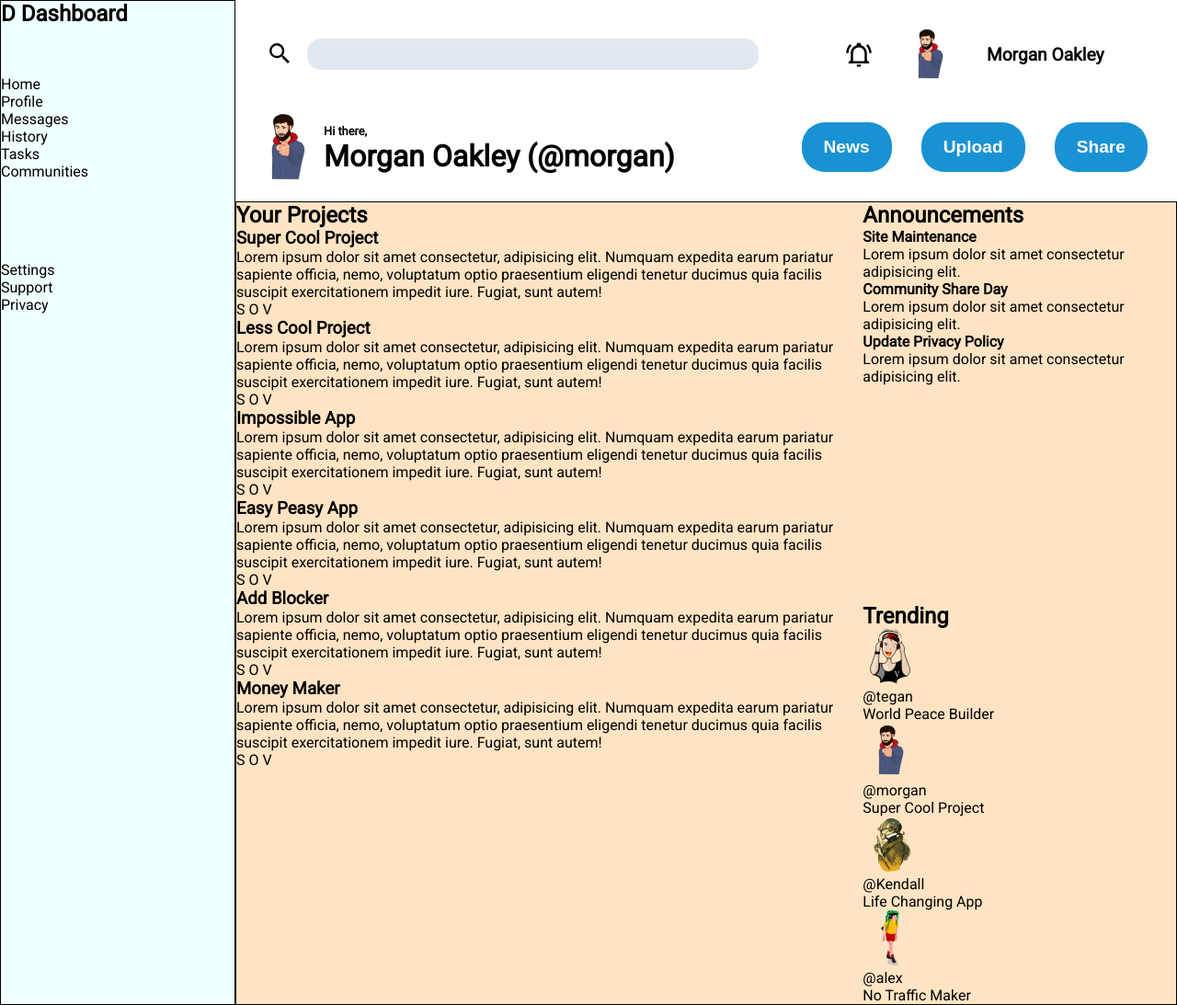
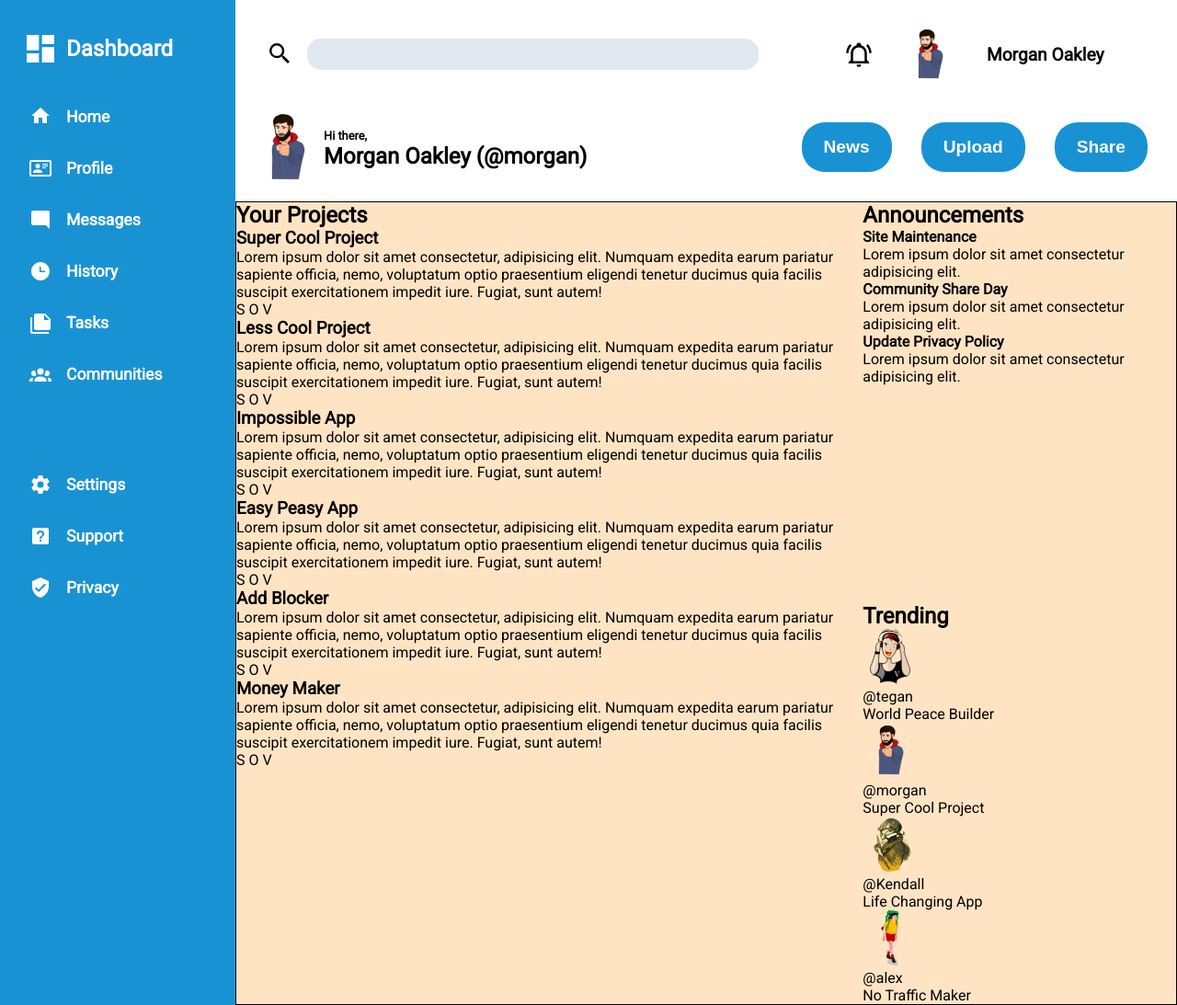
Before and after one commit to dak79/odin-admin-dashboard, a plain HTML site: page index.html in a window 1280 px wide. Shown: the whole page at 92% size. Drawn offline with Linux system fonts and the light colour scheme.

Commit message:
sidebar icons and styling

```diff
--- a/index.html
+++ b/index.html
@@ -43,23 +43,69 @@
             </header>
             <aside>
                 <div class="logo">
-                    <h1>
-                        D
-                        Dashboard
-                    </h1>
+                    <svg style="width:40px;height:40px" viewBox="0 0 24 24">
+                        <path fill="currentColor" d="M13,3V9H21V3M13,21H21V11H13M3,21H11V15H3M3,13H11V3H3V13Z" />
+                    </svg>
+                    <h1 class="text-big">Dashboard</h1>
                 </div>
-                <ul class="menu-one">
-                    <li>Home</li>
-                    <li>Profile</li>
-                    <li>Messages</li>
-                    <li>History</li>
-                    <li>Tasks</li>
-                    <li>Communities</li>
+                <ul class="menu-one text-medium-2">
+                    <li>
+                        <svg style="width:24px;height:24px" viewBox="0 1 24 24">
+                            <path fill="currentColor" d="M10,20V14H14V20H19V12H22L12,3L2,12H5V20H10Z" />
+                        </svg>
+                        <span class="menu-text">Home</span>
+                    </li>
+                    <li>
+                        <svg style="width:24px;height:24px" viewBox="0 0 24 24">
+                            <path fill="currentColor" d="M22,3H2C0.91,3.04 0.04,3.91 0,5V19C0.04,20.09 0.91,20.96 2,21H22C23.09,20.96 23.96,20.09 24,19V5C23.96,3.91 23.09,3.04 22,3M22,19H2V5H22V19M14,17V15.75C14,14.09 10.66,13.25 9,13.25C7.34,13.25 4,14.09 4,15.75V17H14M9,7A2.5,2.5 0 0,0 6.5,9.5A2.5,2.5 0 0,0 9,12A2.5,2.5 0 0,0 11.5,9.5A2.5,2.5 0 0,0 9,7M14,7V8H20V7H14M14,9V10H20V9H14M14,11V12H18V11H14" />
+                        </svg>
+                        <span class="menu-text">Profile</span>
+                    </li>
+                    <li>
+                        <svg style="width:24px;height:24px" viewBox="0 0 24 24">
+                            <path fill="currentColor" d="M22,4C22,2.89 21.1,2 20,2H4A2,2 0 0,0 2,4V16A2,2 0 0,0 4,18H18L22,22V4Z" />
+                        </svg>
+                        <span class="menu-text">Messages</span>
+                    </li>
+                    <li>
+                        <svg style="width:24px;height:24px" viewBox="0  0 24 24">
+                            <path fill="currentColor" d="M12 2C6.5 2 2 6.5 2 12C2 17.5 6.5 22 12 22C17.5 22 22 17.5 22 12S17.5 2 12 2M17 13H11V7H12.5V11.5H17V13Z" />
+                        </svg>
+
+                        <span class="menu-text">History</span>
+                    </li>
+                    <li>
+                        <svg style="width:24px;height:24px" viewBox="0 0 24 24">
+                            <path fill="currentColor" d="M16,9H21.5L16,3.5V9M7,2H17L23,8V18A2,2 0 0,1 21,20H7C5.89,20 5,19.1 5,18V4A2,2 0 0,1 7,2M3,6V22H21V24H3A2,2 0 0,1 1,22V6H3Z" />
+                        </svg>
+                        <span class="menu-text">Tasks</span>
+                    </li>
+                    <li>
+                        <svg style="width:24px;height:24px" viewBox="0 0 24 24">
+                            <path fill="currentColor" d="M12,5.5A3.5,3.5 0 0,1 15.5,9A3.5,3.5 0 0,1 12,12.5A3.5,3.5 0 0,1 8.5,9A3.5,3.5 0 0,1 12,5.5M5,8C5.56,8 6.08,8.15 6.53,8.42C6.38,9.85 6.8,11.27 7.66,12.38C7.16,13.34 6.16,14 5,14A3,3 0 0,1 2,11A3,3 0 0,1 5,8M19,8A3,3 0 0,1 22,11A3,3 0 0,1 19,14C17.84,14 16.84,13.34 16.34,12.38C17.2,11.27 17.62,9.85 17.47,8.42C17.92,8.15 18.44,8 19,8M5.5,18.25C5.5,16.18 8.41,14.5 12,14.5C15.59,14.5 18.5,16.18 18.5,18.25V20H5.5V18.25M0,20V18.5C0,17.11 1.89,15.94 4.45,15.6C3.86,16.28 3.5,17.22 3.5,18.25V20H0M24,20H20.5V18.25C20.5,17.22 20.14,16.28 19.55,15.6C22.11,15.94 24,17.11 24,18.5V20Z" />
+                        </svg>
+                        <span class="menu-text">Communities</span>
+                    </li>
                 </ul>
-                <ul class="menu-two">
-                    <li>Settings</li>
-                    <li>Support</li>
-                    <li>Privacy</li>
+                <ul class="menu-two text-medium-2">
+                    <li>
+                        <svg style="width:24px;height:24px" viewBox="0 0 24 24">
+                            <path fill="currentColor" d="M12,15.5A3.5,3.5 0 0,1 8.5,12A3.5,3.5 0 0,1 12,8.5A3.5,3.5 0 0,1 15.5,12A3.5,3.5 0 0,1 12,15.5M19.43,12.97C19.47,12.65 19.5,12.33 19.5,12C19.5,11.67 19.47,11.34 19.43,11L21.54,9.37C21.73,9.22 21.78,8.95 21.66,8.73L19.66,5.27C19.54,5.05 19.27,4.96 19.05,5.05L16.56,6.05C16.04,5.66 15.5,5.32 14.87,5.07L14.5,2.42C14.46,2.18 14.25,2 14,2H10C9.75,2 9.54,2.18 9.5,2.42L9.13,5.07C8.5,5.32 7.96,5.66 7.44,6.05L4.95,5.05C4.73,4.96 4.46,5.05 4.34,5.27L2.34,8.73C2.21,8.95 2.27,9.22 2.46,9.37L4.57,11C4.53,11.34 4.5,11.67 4.5,12C4.5,12.33 4.53,12.65 4.57,12.97L2.46,14.63C2.27,14.78 2.21,15.05 2.34,15.27L4.34,18.73C4.46,18.95 4.73,19.03 4.95,18.95L7.44,17.94C7.96,18.34 8.5,18.68 9.13,18.93L9.5,21.58C9.54,21.82 9.75,22 10,22H14C14.25,22 14.46,21.82 14.5,21.58L14.87,18.93C15.5,18.67 16.04,18.34 16.56,17.94L19.05,18.95C19.27,19.03 19.54,18.95 19.66,18.73L21.66,15.27C21.78,15.05 21.73,14.78 21.54,14.63L19.43,12.97Z" />
+                        </svg>
+                        <span class="menu-text">Settings</span>
+                    </li>
+                    <li>
+                        <svg style="width:24px;height:24px" viewBox="0 0 24 24">
+                            <path fill="currentColor" d="M11,18H13V16H11V18M12,6A4,4 0 0,0 8,10H10A2,2 0 0,1 12,8A2,2 0 0,1 14,10C14,12 11,11.75 11,15H13C13,12.75 16,12.5 16,10A4,4 0 0,0 12,6M5,3H19A2,2 0 0,1 21,5V19A2,2 0 0,1 19,21H5A2,2 0 0,1 3,19V5A2,2 0 0,1 5,3Z" />
+                        </svg>
+                        <span class="menu-text">Support</span>
+                    </li>
+                    <li>
+                        <svg style="width:24px;height:24px" viewBox="0 0 24 24">
+                            <path fill="currentColor" d="M10,17L6,13L7.41,11.59L10,14.17L16.59,7.58L18,9M12,1L3,5V11C3,16.55 6.84,21.74 12,23C17.16,21.74 21,16.55 21,11V5L12,1Z" />
+                        </svg>
+                        <span class="menu-text">Privacy</span>
+                    </li>
                 </ul>
             </aside>
             <section class="main-dashboard">
--- a/style.css
+++ b/style.css
@@ -101,10 +101,19 @@ aside {
         [row2-start] "menu-one" 0.5fr [row2-end]
         [row3-start] "menu-two" 2fr [row3-end]
     / 1fr;
+
+    padding: 1.5rem;
 }
 
 aside div.logo {
     grid-area: logo;
+    display: flex;
+    justify-items: center;
+    align-items: center;
+}
+
+aside h1 {
+    margin-left: 0.5rem;
 }
 
 aside ul.menu-one {
@@ -114,6 +123,28 @@ aside ul.menu-one {
 aside ul.menu-two {
     grid-area: menu-two;
 }
+
+aside ul.menu-one,
+aside ul.menu-two {
+    display: flex;
+    flex-direction: column;
+    justify-items: center;
+    align-items: flex-start;
+    margin: 1rem 0 3rem 0.5rem;
+}
+
+aside ul.menu-one li,
+aside ul.menu-two li {
+    margin: 1rem 0;
+    display: flex;
+    align-items: center;
+    justify-items: center;
+}
+
+.menu-text {
+    margin-left: 1rem;
+}
+
 
 section.main-dashboard {
     grid-area: dashboard;
@@ -158,6 +189,15 @@ header button {
     border-radius: 25px;
 }
 
+/* Sidebar style */
+aside {
+    background-color: var(--blue);
+    color: var(--white);
+}
+
+aside ul {
+    list-style: none;
+}
 
 /* Image dimensions */
 .img-small {
@@ -186,7 +226,7 @@ header button {
 }
 
 .text-big {
-    font-size: 2rem;
+    font-size: 1.5rem;
     font-weight: 700;
 }
 
@@ -194,22 +234,20 @@ header button {
     font-size: 1.2rem;
     font-weight: 700;
 }
-
-
+.text-medium-2 {
+    font-size: 1.1rem;
+    font-weight: 700;
+}
 
 /* Temporary settings*/
 
-aside,
+
 section.main-dashboard {
     border: 1px solid black;
 }
 
 
 
-aside {
-    background-color: azure;
-}
-
 section.main-dashboard {
     background-color: bisque;
 }
```
